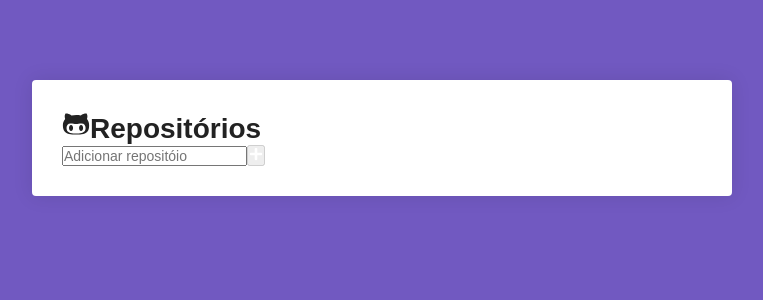
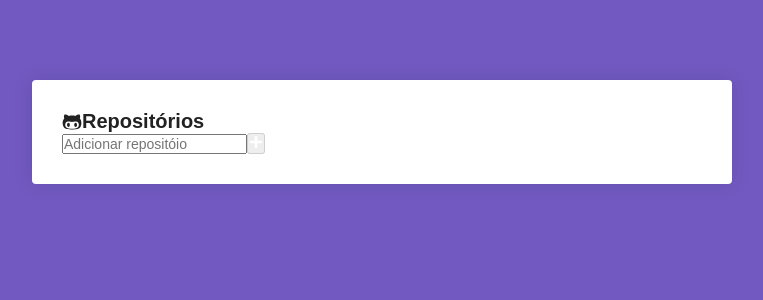
Before and after one commit to jonathanccalixto/repositories-github-react, a React (Create React App) app: page / in a window 1280 px wide. Shown: the top 300 px of the page, without its empty margins (258-1021 px from the left). Built offline with nearby package versions, Linux system fonts and the light colour scheme.

Commit message:
Adding h1(title) styles

```diff
--- a/src/pages/Main/styles.js
+++ b/src/pages/Main/styles.js
@@ -7,6 +7,13 @@ export const Container = styled.div`
   margin: 80px auto;
   max-width: 700px;
   padding: 30px;
+
+  h1 {
+    align-items: center;
+    display: flex;
+    flex-direction: row;
+    font-size: 20px;
+  }
 `;
 
 export const Form = styled.form``;
```
